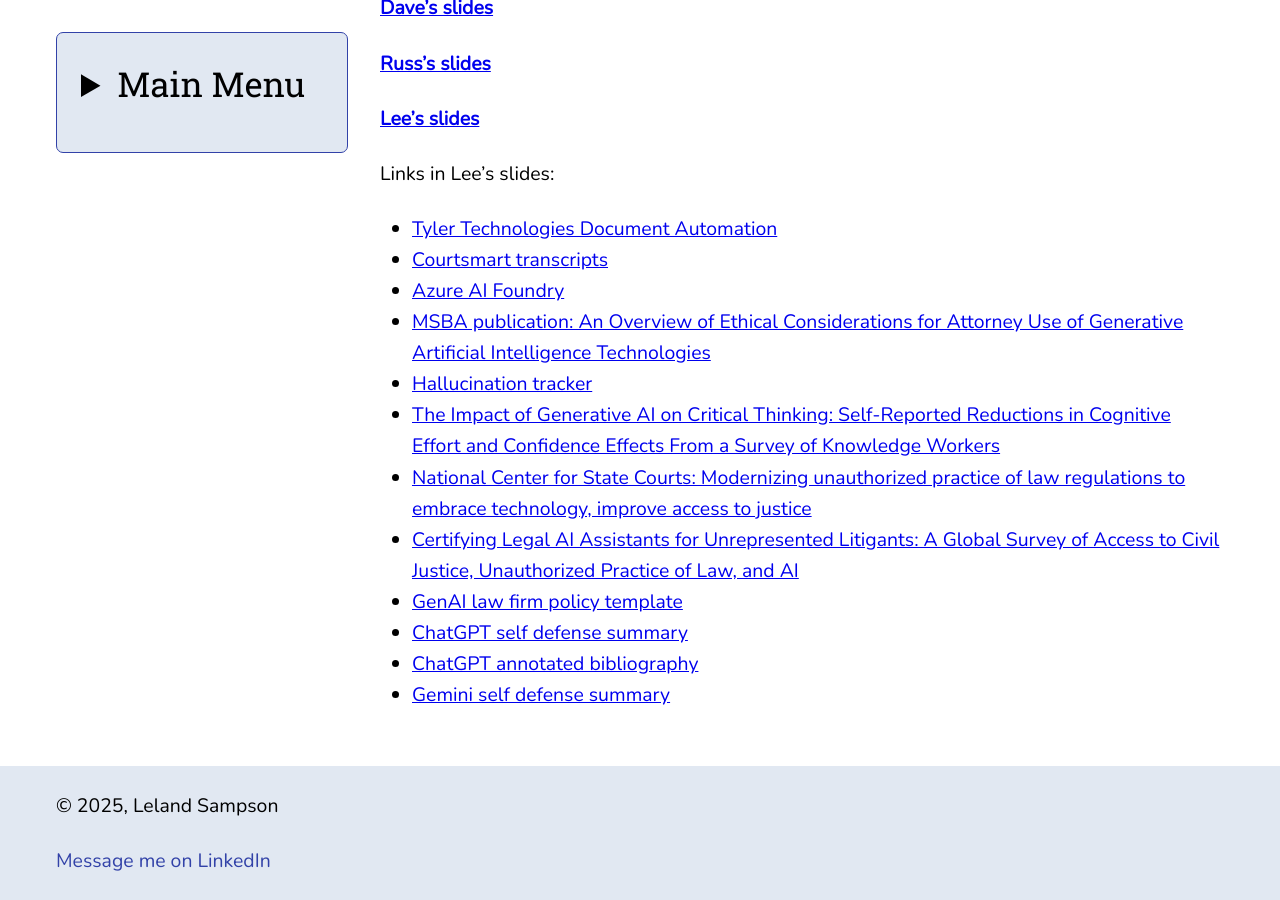
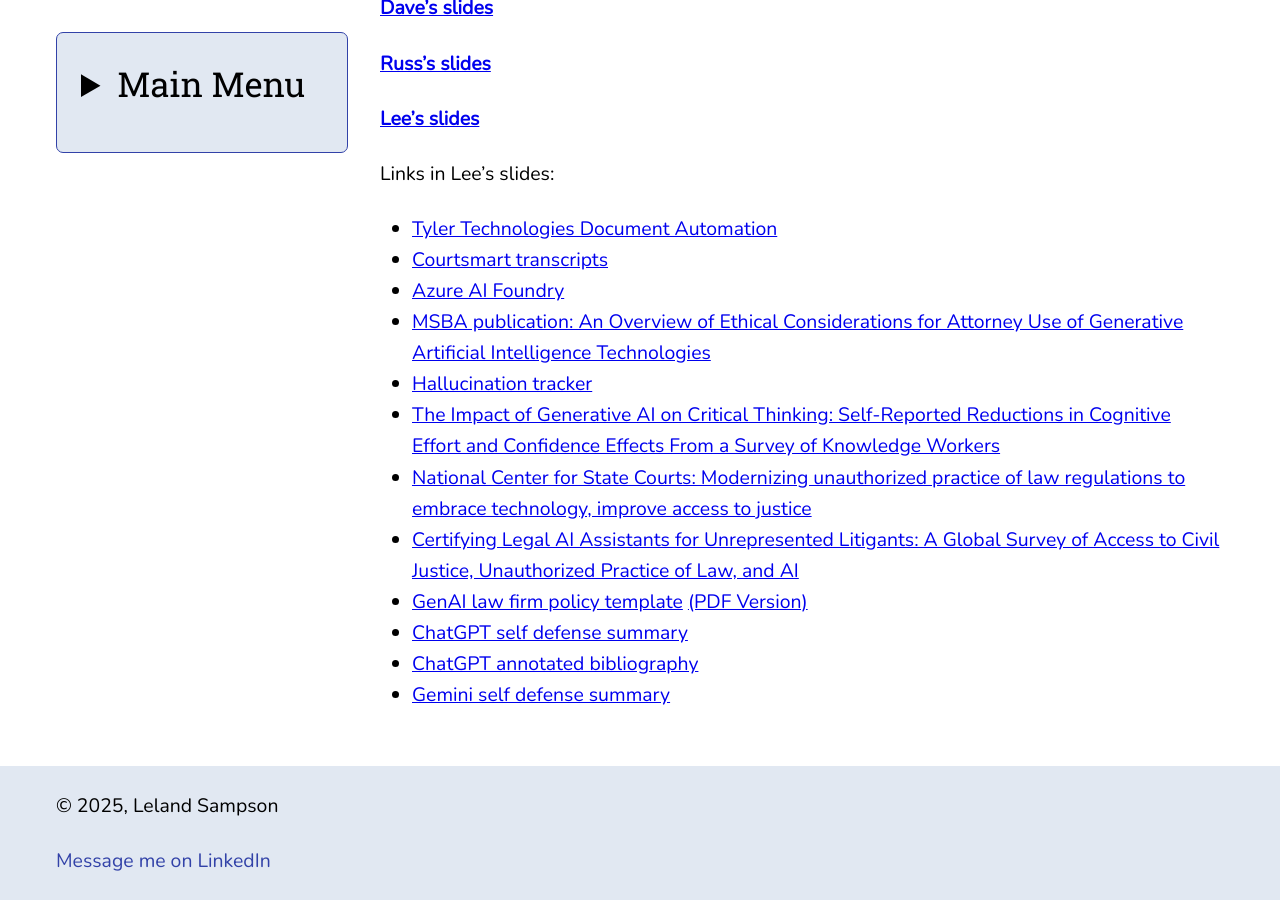
Before and after one commit to lelandsampson/Leland-Sampson-Website, a Jekyll site: the page built from 2025-delaware-ai.md, in a window 1280 px wide and 900 px high, scrolled down 1645 px. Built offline with Jekyll 4.4.1, drawn with Linux system fonts in a browser that asks for light colours.

Commit message:
delaware ai upate

```diff
--- a/2025-delaware-ai.md
+++ b/2025-delaware-ai.md
@@ -44,7 +44,7 @@
 - [The Impact of Generative AI on Critical Thinking: Self-Reported Reductions in Cognitive Effort and Confidence Effects From a Survey of Knowledge Workers](https://www.microsoft.com/en-us/research/wp-content/uploads/2025/01/lee_2025_ai_critical_thinking_survey.pdf)
 - [National Center for State Courts: Modernizing unauthorized practice of law regulations to embrace technology, improve access to justice](https://www.ncsc.org/resources-courts/modernizing-unauthorized-practice-law-regulations-embrace-technology-improve)
 - [Certifying Legal AI Assistants for Unrepresented Litigants: A Global Survey of Access to Civil Justice, Unauthorized Practice of Law, and AI](https://papers.ssrn.com/sol3/papers.cfm?abstract_id=4901658)
-- [GenAI law firm policy template](/files/2025-Delaware-AI/GAI-Policy.docx)
+- [GenAI law firm policy template](/files/2025-Delaware-AI/GAI-Policy.docx)  [(PDF Version)](/files/2025-Delaware-AI/GAI-Policy.pdf)
 - [ChatGPT self defense summary](/files/2025-Delaware-AI/Chat-GPT-self-defense.pdf)
 - [ChatGPT annotated bibliography](/files/2025-Delaware-AI/Chat-GPT-self-defense-bibliography.pdf)
 - [Gemini self defense summary](/files/2025-Delaware-AI/Gemini-Self-Defense.pdf)
```
Also changed, not shown: 1 other file.
